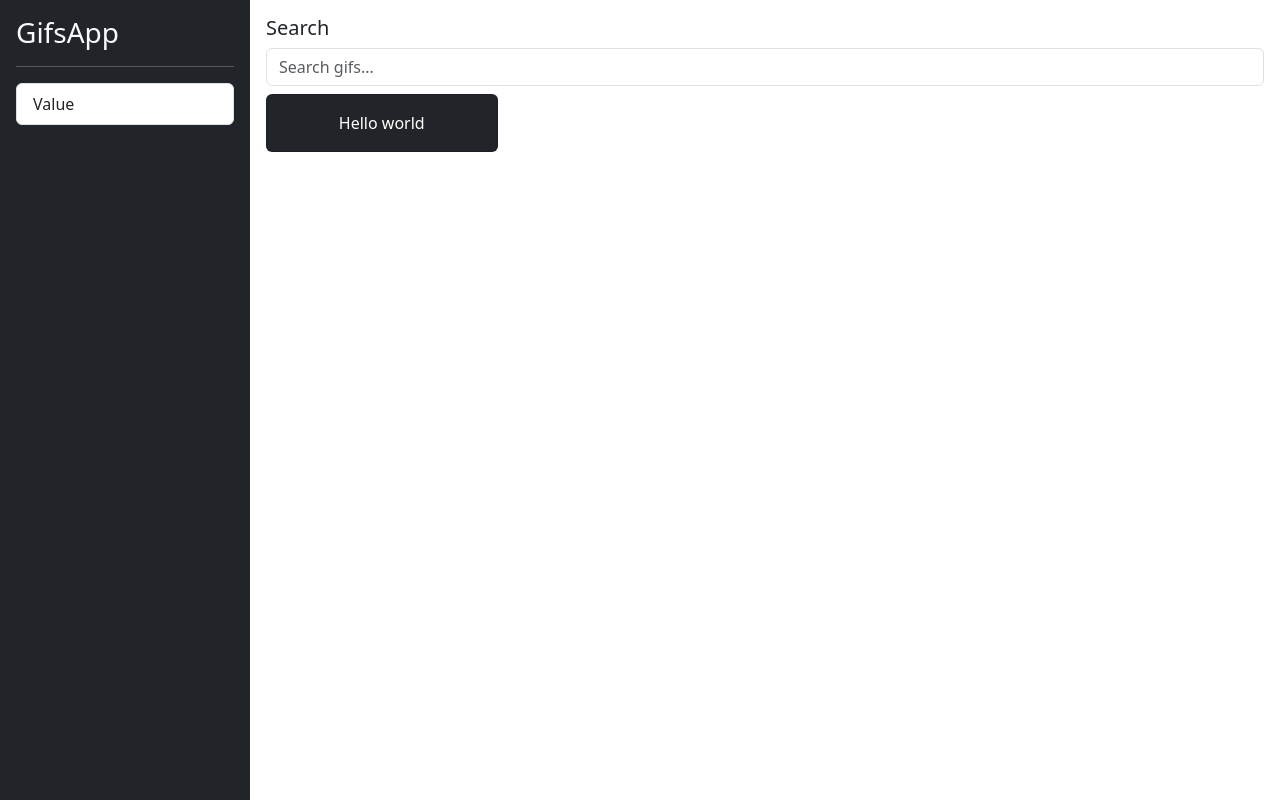
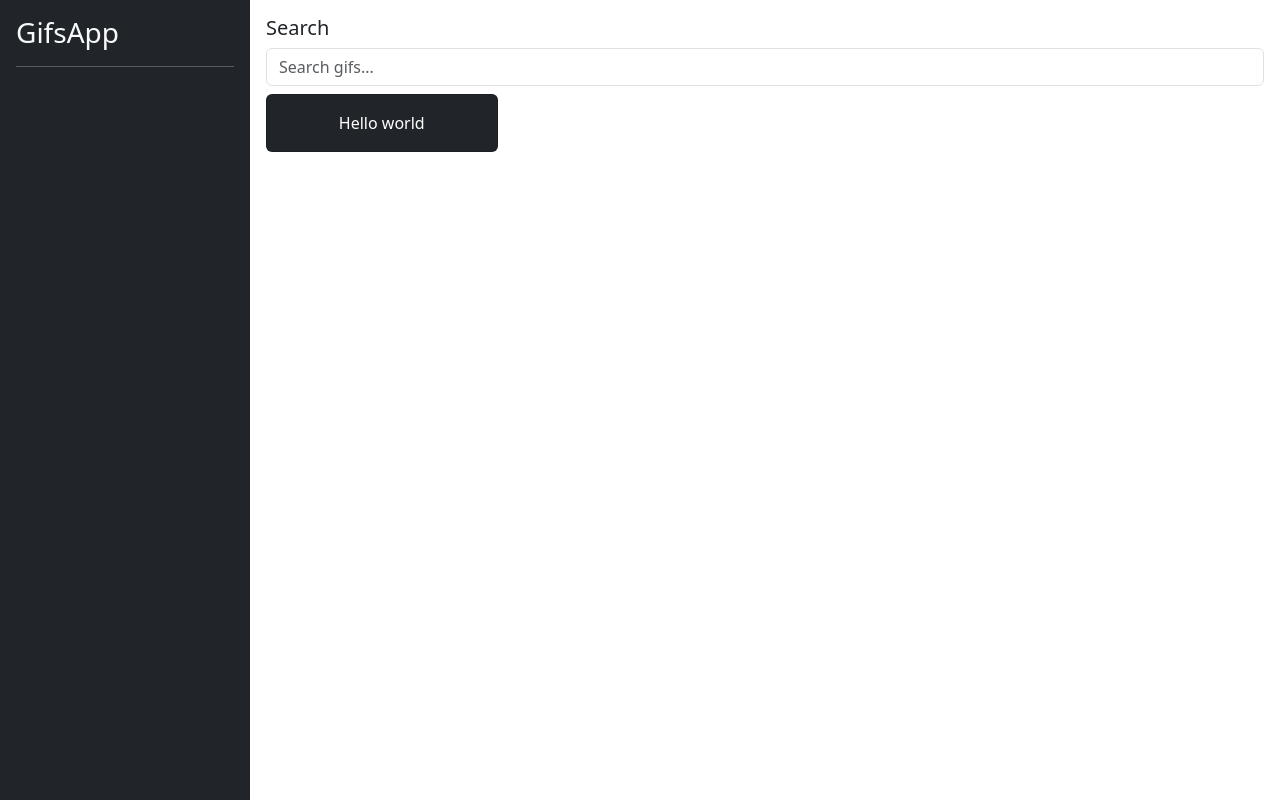
Before and after one commit to ChristianTC/ng-gifs-app, an Angular app: page / in a window 1280 px wide. Built offline with nearby package versions, Linux system fonts and the light colour scheme.

Commit message:
add gifsService

```diff
--- a/src/app/gifs/components/search-box/search-box.component.ts
+++ b/src/app/gifs/components/search-box/search-box.component.ts
@@ -1,4 +1,5 @@
 import { Component, ElementRef, ViewChild } from '@angular/core';
+import { GifsService } from '../../services/gifs.service';
 
 @Component({
   selector: 'gifs-search-box',
@@ -17,10 +18,12 @@ export class SearchBoxComponent {
   @ViewChild('txtTagInput')
   public tagInput!: ElementRef<HTMLInputElement>
 
-  constructor() { }
+  constructor(private gifsService: GifsService) { }
 
   searchTag() {
-    const newTag = this.tagInput.nativeElement.value
+    const newTag = this.tagInput.nativeElement.value;
+    this.gifsService.searchTag(newTag);
+    this.tagInput.nativeElement.value = '';
     console.log(newTag);
   }
 
--- /dev/null
+++ b/src/app/gifs/services/gifs.service.ts
@@ -0,0 +1,22 @@
+import { Injectable } from '@angular/core';
+
+@Injectable({
+  providedIn: 'root'
+})
+export class GifsService {
+
+  private _tagsHistory: string[] = [];
+
+  constructor() {}
+
+  get tagsHistory() {
+    return [...this._tagsHistory];
+  }
+
+  searchTag(tag: string):void {
+    this._tagsHistory.unshift(tag)
+    console.log(this._tagsHistory);
+
+  }
+
+}
--- a/src/app/shared/components/sidebar/sidebar.component.html
+++ b/src/app/shared/components/sidebar/sidebar.component.html
@@ -3,8 +3,8 @@
   <hr class="text-light">
 
   <div class="list-group list-reset">
-    <button class="list-group-item list-group-item-action">
-      Value
+    <button *ngFor="let tag of tagsHistory" class="list-group-item list-group-item-action">
+      {{tag | titlecase}}
     </button>
   </div>
 
--- a/src/app/shared/components/sidebar/sidebar.component.ts
+++ b/src/app/shared/components/sidebar/sidebar.component.ts
@@ -1,4 +1,5 @@
 import { Component } from '@angular/core';
+import { GifsService } from 'src/app/gifs/services/gifs.service';
 
 @Component({
   selector: 'shared-sidebar',
@@ -7,4 +8,10 @@ import { Component } from '@angular/core';
 })
 export class SidebarComponent {
 
+  constructor(private gifsService: GifsService) { }
+
+  get tagsHistory() {
+    return this.gifsService.tagsHistory
+  }
+
 }
```
